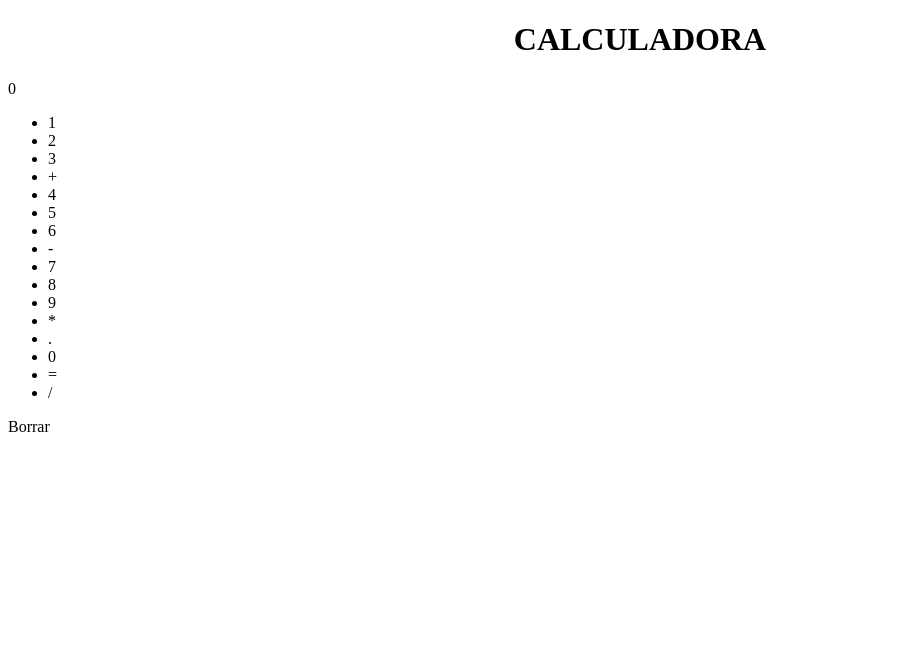
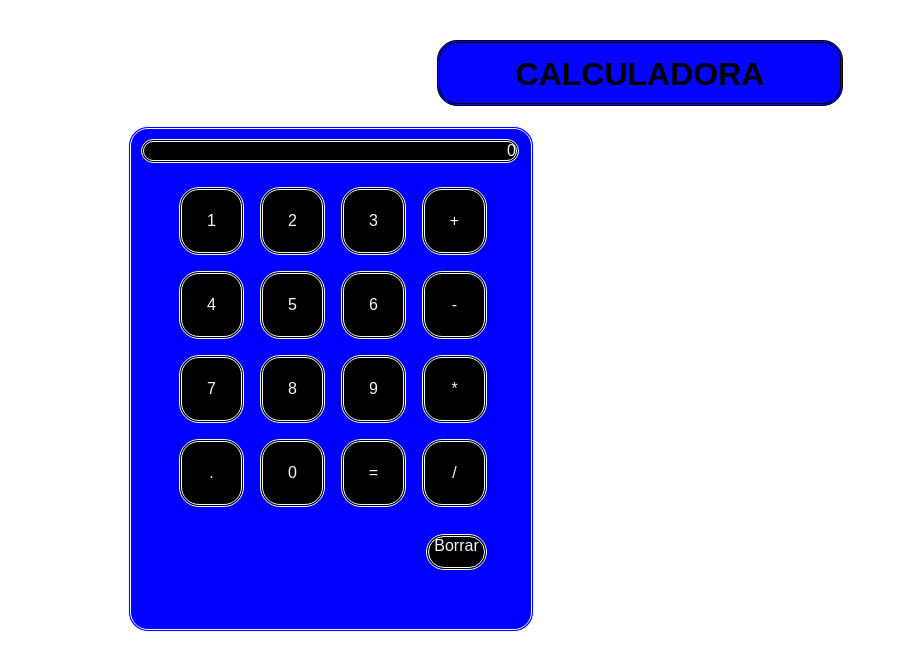
Before and after one commit to KevinsVarase/Calculadora, a plain HTML site: page index.html in a window 1280 px wide. Shown: the whole page, without its empty margins (0-898 px from the left). Drawn offline with Linux system fonts and the light colour scheme.

Commit message:
creacion inicial

```diff
--- a/css/estilos.css
+++ b/css/estilos.css
@@ -0,0 +1,101 @@
+*{
+    margin: 900;
+    padding: 1000;
+    text-decoration: double;
+    font-family: fantasy;
+    list-style: none;
+
+
+}
+
+center {
+    position: relative;
+    margin: 30px auto;
+    width: 400px;
+    height: 60px;
+    background-color: rgb(4, 4, 255);
+    text-align: center;
+    color: rgb(0, 0, 0);
+    top: 10px;
+    line-height: 20px;
+    border-radius: 20px;
+    border: double;
+
+}
+#Calcular{
+    margin: 30px;
+    position: relative;
+    width: 400px;
+    height: 500px;
+    border: 1px solid rgb(95, 144, 236);
+    border-radius: 20px;
+    background: blue;
+    color: aliceblue;
+    border: double;
+    left: 90px;
+
+}
+
+#operaciones{
+    position: relative;
+    margin: 10px;
+    width: 93%;
+    background: rgb(0, 0, 0);
+    border-radius: 20px;
+    border: double;
+    text-align: right;
+}
+
+.numero{
+    width: 30px;
+    background-color: rgb(0, 0, 0);
+    top: 200px;
+    margin-bottom: 5px;
+}
+
+.operador{
+    width: 30px;
+    background-color: rgb(0, 0, 0);
+    top: 200px;
+    margin-bottom: 5px;
+
+}
+
+.igual{
+    width: 30px;
+    background-color: rgb(0, 0, 0);
+    top: 200px;
+    margin-bottom: 5px;
+
+}
+.decimal{
+    width: 30px;
+    background-color: rgb(0, 0, 0);
+    top: 200px;
+    margin-bottom: 5px;
+
+}
+
+#Calcular ul li{
+    float: left;
+    padding: 22px;
+    width: 15px;
+    margin: 8px;
+    text-align: center;
+    border-radius: 20px;
+    border: double;
+}
+#borrar{
+    text-align: center;
+    background-color: black;
+    margin-bottom: 10px;
+    width: 55px;
+    height: 30px;
+    float: left;
+    left: 290px;
+    top: 400px;
+    position: absolute;
+    border-radius: 20px;
+    margin: 5px;
+    border: double;
+}
--- a/index.html
+++ b/index.html
@@ -33,5 +33,6 @@
 <div id="borrar">Borrar</div>
 
     </div>
+    <script type="text/javascript" src="js/js funciones.js"></script>
 </body>
 </html>
```
